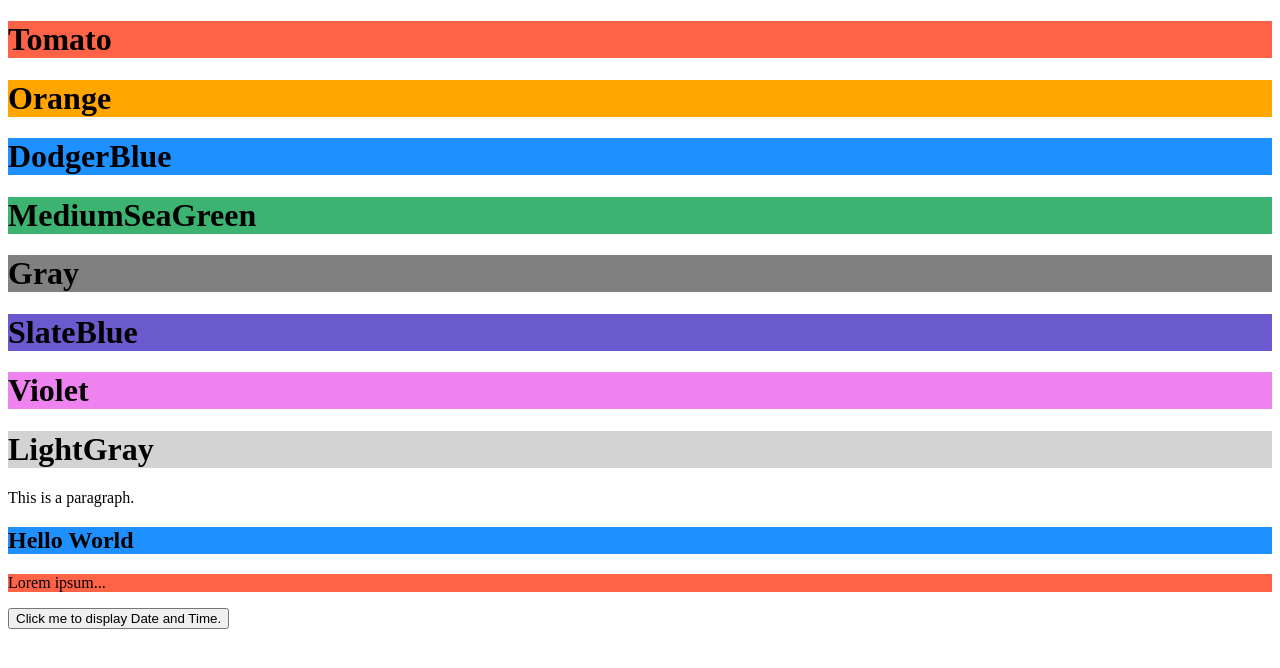
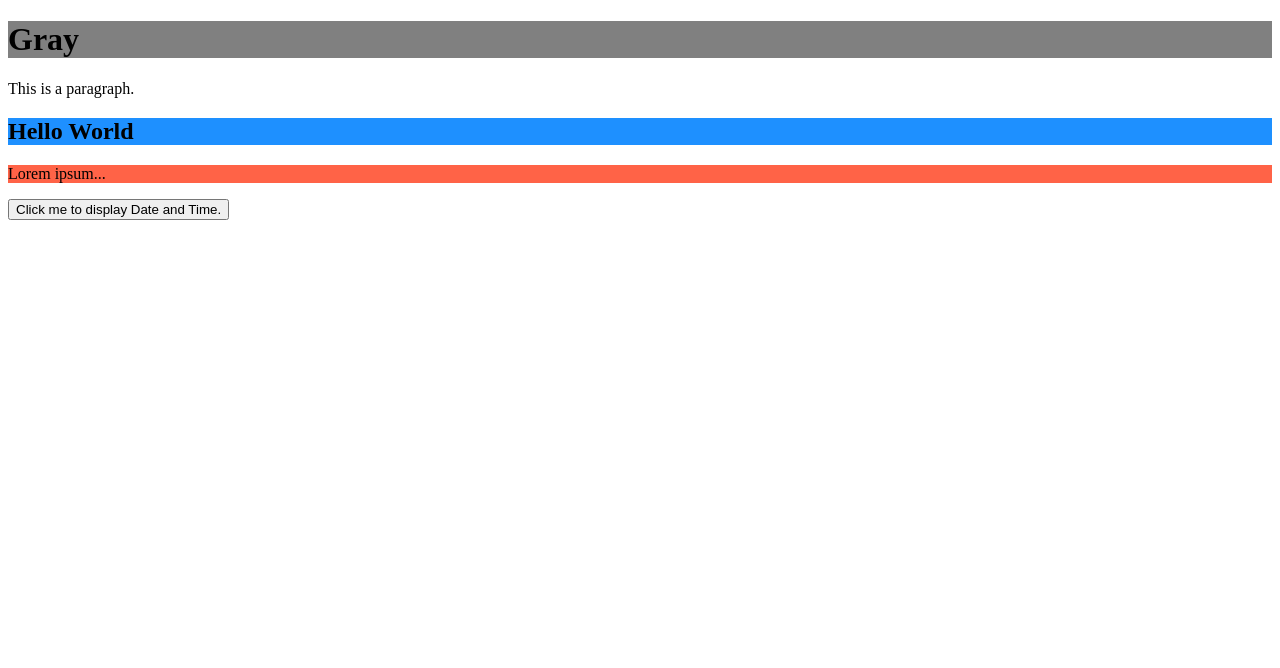
Before and after one commit to minyihu/minyihu.github.io, a plain HTML site: page index.html in a window 1280 px wide. Drawn offline with Linux system fonts and the light colour scheme.

Commit message:
Update index.html

```diff
--- a/index.html
+++ b/index.html
@@ -5,14 +5,9 @@
   </head>
 
   <body>
-    <h1 style="background-color:Tomato;">Tomato</h1>
-<h1 style="background-color:Orange;">Orange</h1>
-<h1 style="background-color:DodgerBlue;">DodgerBlue</h1>
-<h1 style="background-color:MediumSeaGreen;">MediumSeaGreen</h1>
+
 <h1 style="background-color:Gray;">Gray</h1>
-<h1 style="background-color:SlateBlue;">SlateBlue</h1>
-<h1 style="background-color:Violet;">Violet</h1>
-<h1 style="background-color:LightGray;">LightGray</h1>
+
 
     <p>This is a paragraph.</p>
     <h2 style="background-color:DodgerBlue;">Hello World</h2>
```
